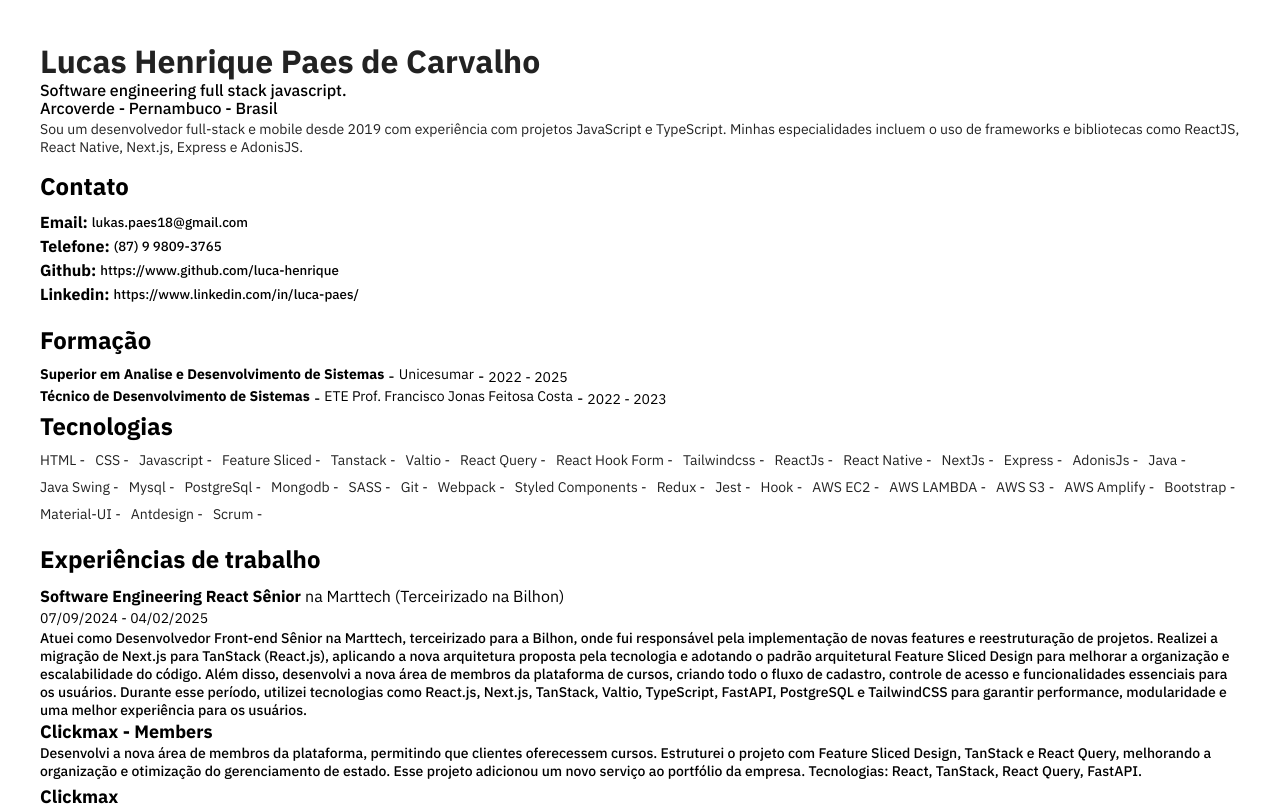
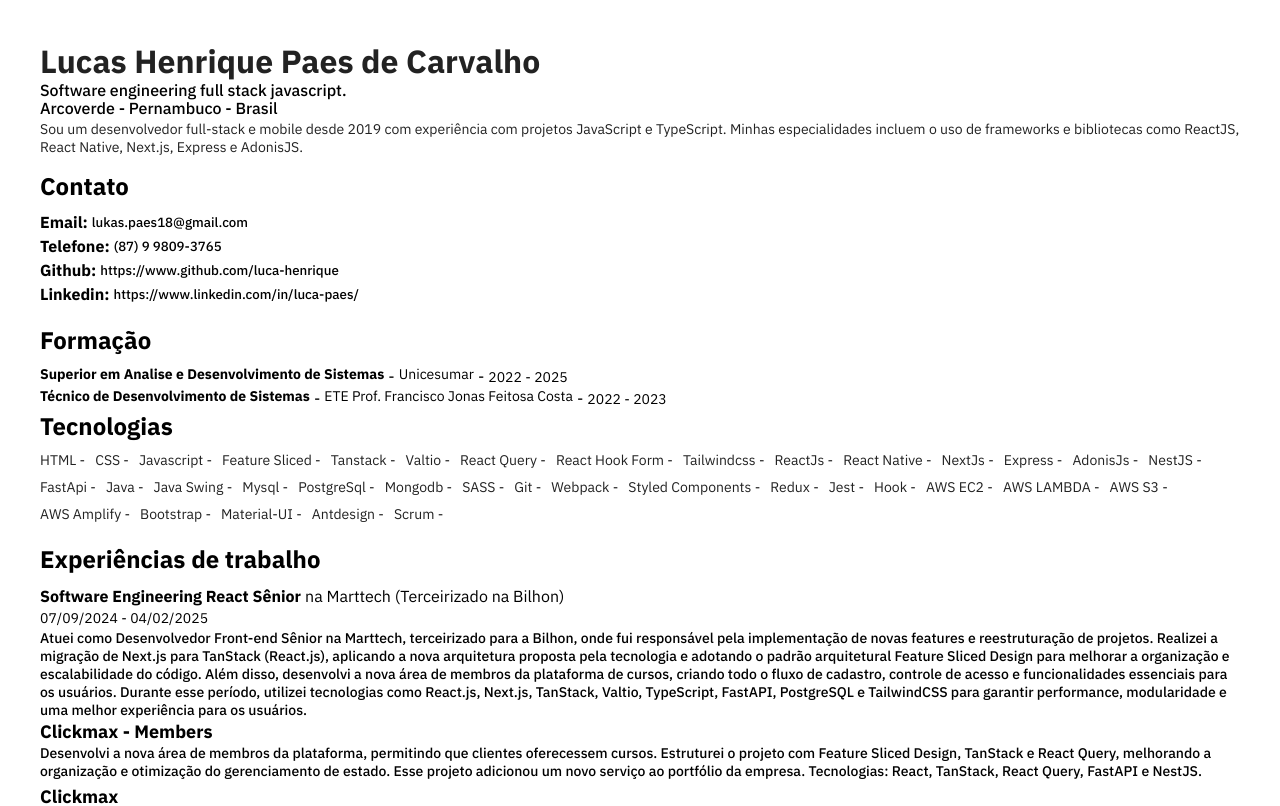
Before and after one commit to luca-henrique/curriculum, a React (Create React App) app: page / in a window 1280 px wide. Shown: the top 806 px of the page. Built offline with nearby package versions, Linux system fonts and the light colour scheme.

Commit message:
experiences

```diff
--- a/src/common/experience.js
+++ b/src/common/experience.js
@@ -10,7 +10,7 @@
       {
         name: "Clickmax - Members",
         description:
-          "Desenvolvi a nova área de membros da plataforma, permitindo que clientes oferecessem cursos. Estruturei o projeto com Feature Sliced Design, TanStack e React Query, melhorando a organização e otimização do gerenciamento de estado. Esse projeto adicionou um novo serviço ao portfólio da empresa. Tecnologias: React, TanStack, React Query, FastAPI.",
+          "Desenvolvi a nova área de membros da plataforma, permitindo que clientes oferecessem cursos. Estruturei o projeto com Feature Sliced Design, TanStack e React Query, melhorando a organização e otimização do gerenciamento de estado. Esse projeto adicionou um novo serviço ao portfólio da empresa. Tecnologias: React, TanStack, React Query, FastAPI e NestJS.",
         link: "",
       },
       {
--- a/src/common/skills.js
+++ b/src/common/skills.js
@@ -16,6 +16,9 @@
 
   "Express",
   "AdonisJs",
+
+  "NestJS",
+  "FastApi",
 
   "Java",
   "Java Swing",
```
